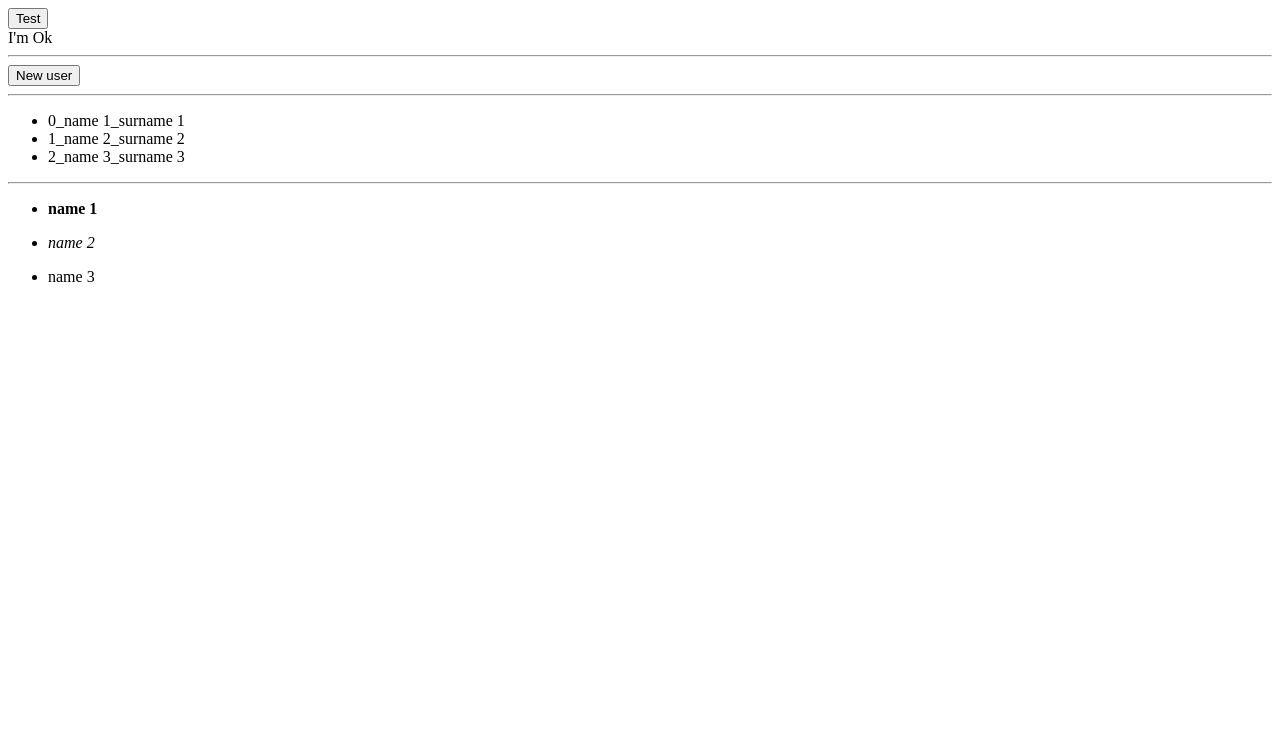
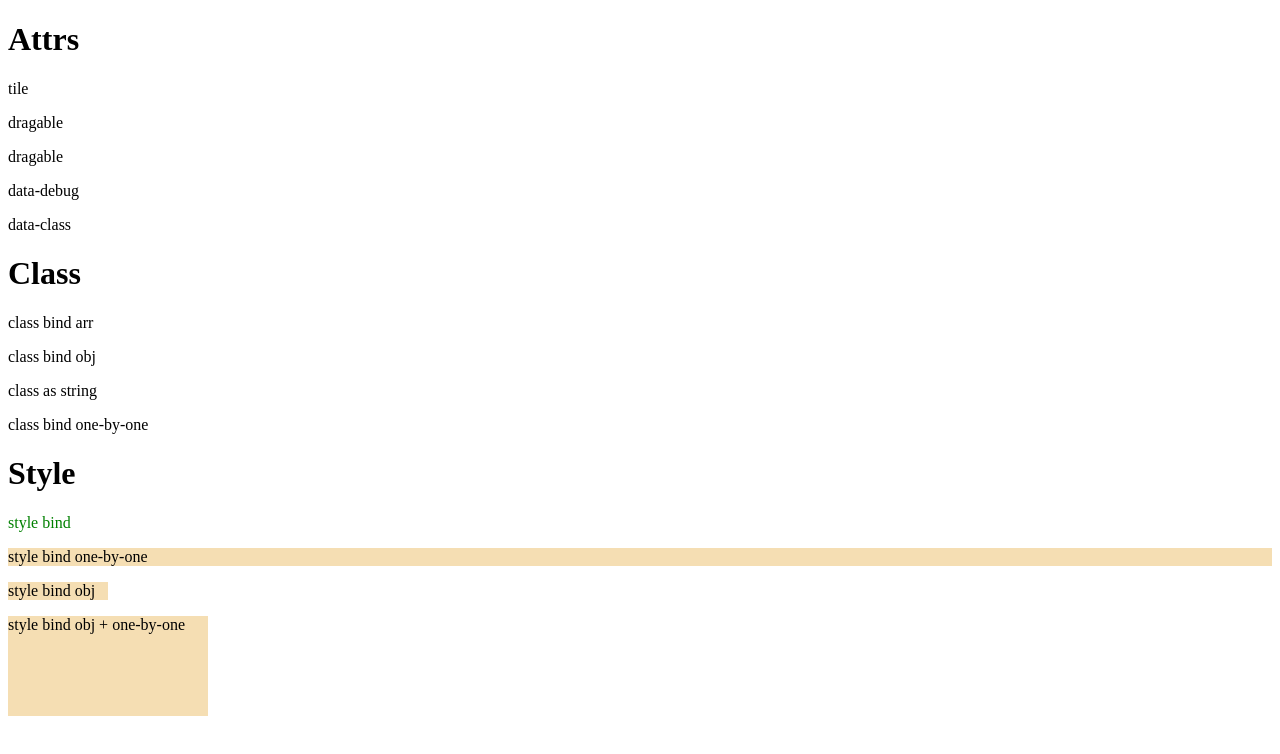
Before and after one commit to Kinokus/angular-learn, an Angular app: page / in a window 1280 px wide. Shown: the top 754 px of the page. Built offline with nearby package versions, Linux system fonts and the light colour scheme.

Commit message:
attributes

```diff
--- a/src/app/app.component.html
+++ b/src/app/app.component.html
@@ -2,4 +2,5 @@
 <!--<app-product *ngIf="showProduct"></app-product>-->
 <!--<button (click)="showProduct = !showProduct">Show / Hide product </button>-->
 <!--<app-binding></app-binding>-->
-<app-conditions></app-conditions>
+<!--<app-conditions></app-conditions>-->
+<app-atributes></app-atributes>
--- a/src/app/app.module.ts
+++ b/src/app/app.module.ts
@@ -9,11 +9,12 @@ import { CategoryComponent } from './components/category/category.component';
 import { BindingComponent } from './components/binding/binding.component';
 import { FormsModule } from '@angular/forms';
 import { ConditionsComponent } from './components/conditions/conditions.component';
+import { AtributesComponent } from './components/atributes/atributes.component';
 
 
 @NgModule({
   declarations: [
-    AppComponent, UserComponent, ProductComponent, CategoryComponent, BindingComponent, ConditionsComponent,
+    AppComponent, UserComponent, ProductComponent, CategoryComponent, BindingComponent, ConditionsComponent, AtributesComponent,
   ],
   imports: [
     BrowserModule,
--- /dev/null
+++ b/src/app/components/atributes/atributes.component.html
@@ -0,0 +1,18 @@
+<h1>Attrs</h1>
+<p [title]="title">tile</p>
+<p [draggable]="true">dragable</p>
+<p [attr.draggable]="true">dragable</p>
+<p [attr.data-debug]="'data-debug'">data-debug</p>
+<p [attr.class]="'data-class'">data-class</p>
+
+<h1>Class</h1>
+<p [class]="['class1', 'class2']">class bind arr</p>
+<p [class]="{class3:true,class4:false}">class bind obj</p>
+<p [class]="'class5'">class as string</p>
+<p [class.class6]="true" [class.class7]="false">class bind one-by-one</p>
+
+<h1>Style</h1>
+<p [attr.style]="'color: green'">style bind</p>
+<p [style.background-color]="'wheat'">style bind one-by-one</p>
+<p [style]="{backgroundColor:'wheat', width:'100px', 'height.px':100}">style bind obj</p>
+<p [style.height.px]="100" [style]="{backgroundColor:'wheat', width:'200px'}">style bind obj + one-by-one</p>
--- /dev/null
+++ b/src/app/components/atributes/atributes.component.ts
@@ -0,0 +1,11 @@
+import { Component } from '@angular/core';
+
+@Component({
+  selector: 'app-atributes',
+  templateUrl: './atributes.component.html',
+  styleUrls: ['./atributes.component.scss'],
+})
+export class AtributesComponent {
+  title: any = 'title';
+
+}
```
Also changed, not shown: src/app/components/atributes/atributes.component.scss (added).
